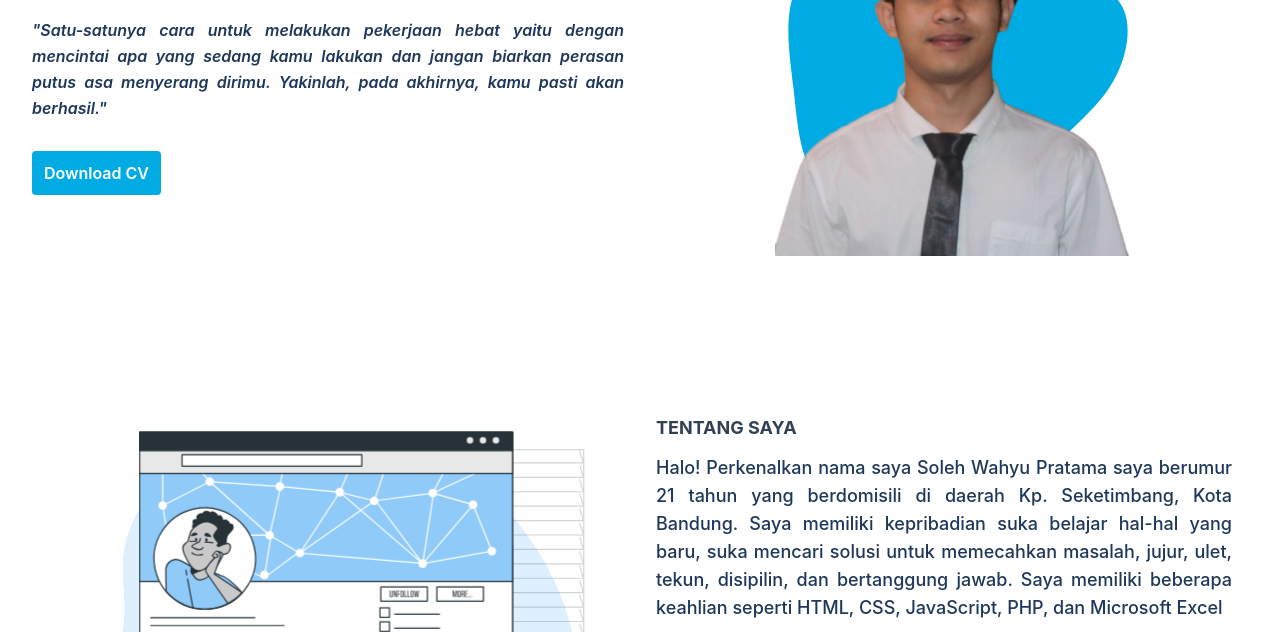
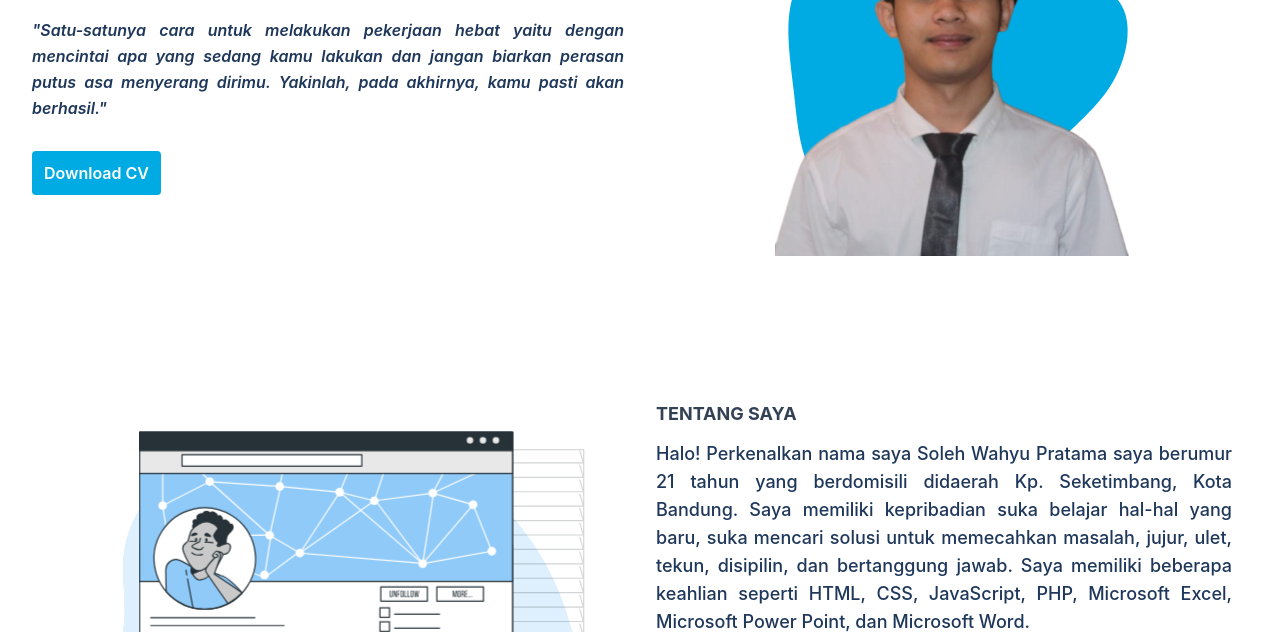
Before and after one commit to kingsbell/portfolio, a website: page public/index.html in a window 1280 px wide. Shown: the part 278-910 px from the top of the page. Drawn offline with nearby package versions, Linux system fonts and the light colour scheme.

Commit message:
ubah data

```diff
--- a/public/index.html
+++ b/public/index.html
@@ -1371,8 +1371,8 @@
           <div data-aos="fade-left" class="w-full px-4 mb-10 lg:w-1/2 self-center">
             <h4 class="font-bold uppercase text-primary text-lg mb-3">Tentang Saya</h4>
             <p class="font-medium text-base text-justify text-grey max-w-xl lg:text-lg">
-              Halo! Perkenalkan nama saya Soleh Wahyu Pratama saya berumur 21 tahun yang berdomisili di daerah Kp. Seketimbang, Kota Bandung. Saya memiliki kepribadian suka belajar hal-hal yang baru, suka mencari solusi untuk memecahkan
-              masalah, jujur, ulet, tekun, disipilin, dan bertanggung jawab. Saya memiliki beberapa keahlian seperti HTML, CSS, JavaScript, PHP, dan Microsoft Excel
+              Halo! Perkenalkan nama saya Soleh Wahyu Pratama saya berumur 21 tahun yang berdomisili didaerah Kp. Seketimbang, Kota Bandung. Saya memiliki kepribadian suka belajar hal-hal yang baru, suka mencari solusi untuk memecahkan
+              masalah, jujur, ulet, tekun, disipilin, dan bertanggung jawab. Saya memiliki beberapa keahlian seperti HTML, CSS, JavaScript, PHP, Microsoft Excel, Microsoft Power Point, dan Microsoft Word.
             </p>
             <div class="flex items-center py-4">
               <a href="https://instagram.com/solehwhyp" target="_blank" class="w-9 h-9 mr-3 rounded-full flex justify-center items-center text-grey1 hover:text-grey2">
```
